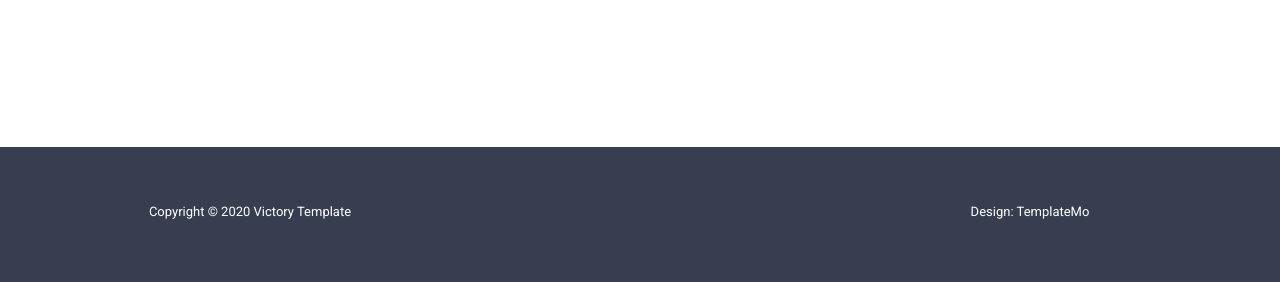
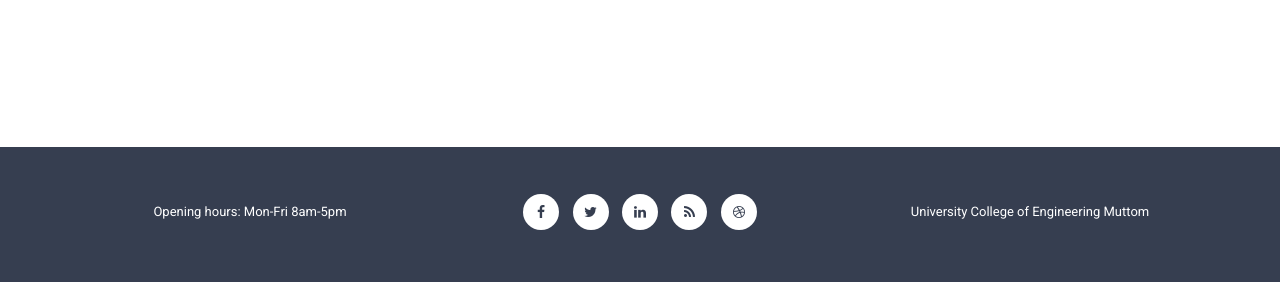
Before and after one commit to athulsanthoshkdy/canteen-management-system, a plain HTML site: page contact.html in a window 1280 px wide. Shown: the part 1333-1615 px from the top of the page. Drawn offline with nearby package versions, Linux system fonts and the light colour scheme.

Commit message:
updates2

```diff
--- a/contact.html
+++ b/contact.html
@@ -134,13 +134,19 @@ https://templatemo.com/tm-507-victory
         <div class="container">
             <div class="row">
                 <div class="col-md-4">
-                    <p>Copyright &copy; 2020 Victory Template</p>
+                    <p>Opening hours: Mon-Fri 8am-5pm</p>
                 </div>
                 <div class="col-md-4">
-
+                 <ul class="social-icons">
+                        <li><a rel="nofollow" href="https://fb.com/ucet.official"><i class="fa fa-facebook"></i></a></li>
+                        <li><a href="#"><i class="fa fa-twitter"></i></a></li>
+                        <li><a href="#"><i class="fa fa-linkedin"></i></a></li>
+                        <li><a href="#"><i class="fa fa-rss"></i></a></li>
+                        <li><a href="#"><i class="fa fa-dribbble"></i></a></li>
+                    </ul>
                 </div>
                 <div class="col-md-4">
-                    <p>Design: TemplateMo</p>
+                    <p>University College of Engineering Muttom</p>
                 </div>
             </div>
         </div>
```
Also changed, not shown: index.html (+1 -1 lines), menu.html (+9 -3 lines).
